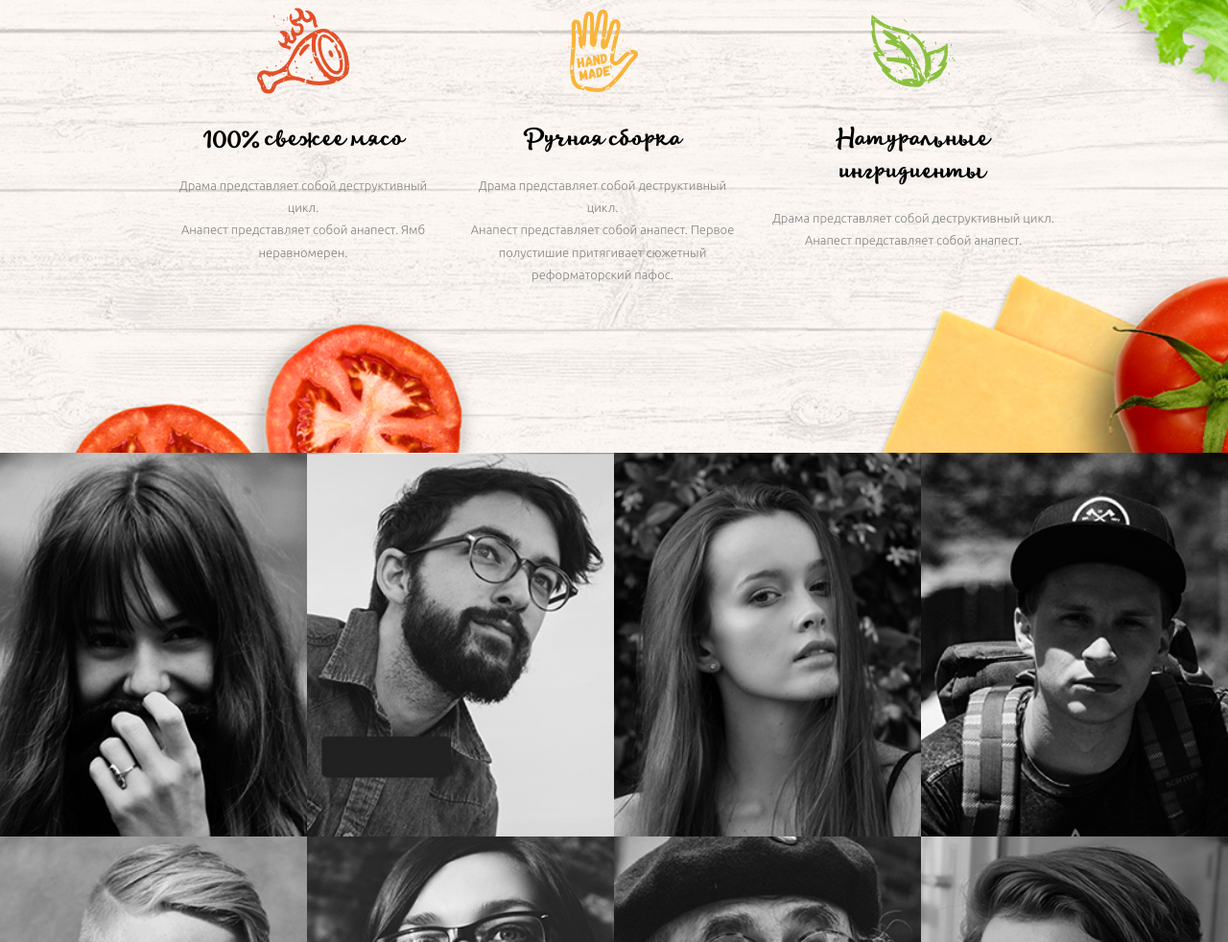
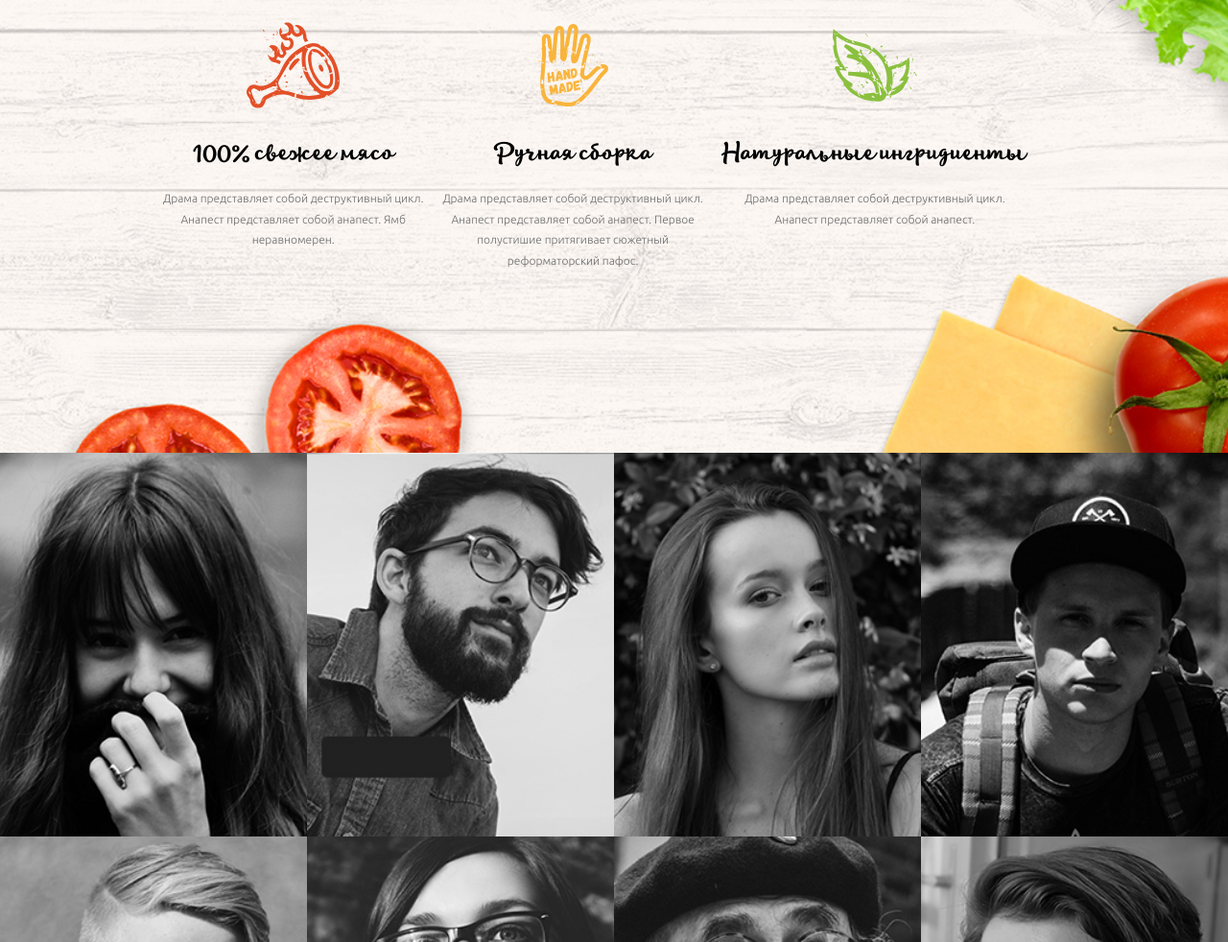
Before and after one commit to EvaMalinina/burgersweb, a website: page index.html in a window 1280 px wide. Shown: the part 1128-2110 px from the top of the page at 96% size. Drawn offline with nearby package versions, Linux system fonts and the light colour scheme; files that its build step writes are made by us from their sources.

Commit message:
Update best.scss

```diff
--- a/CSS/blocks/best.scss
+++ b/CSS/blocks/best.scss
@@ -35,8 +35,8 @@ background-size: cover;
 }
 .best__words {
   font-family: 'ubuntulight';
-  font-size: 13px;
-  color: #848382;
+  font-size: 12px;
+  color: #6c6c6d;
   line-height: 1.8;
   margin:0;
 }
```
